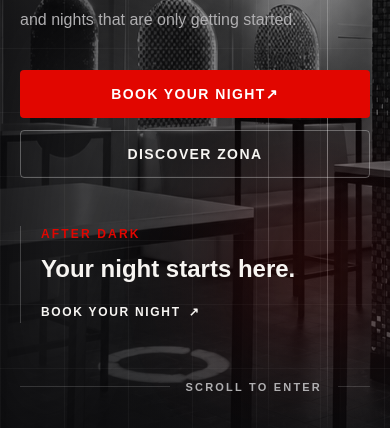
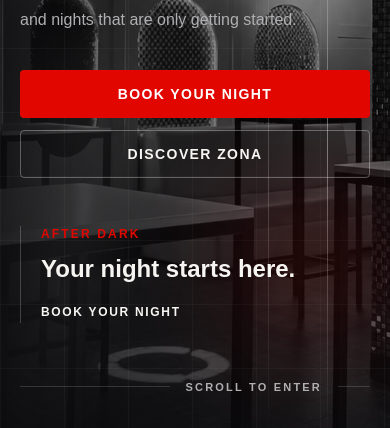
Before and after one commit to zokinacevv/zona-nightclub, a Next.js app: page / in a window 390 px wide. Shown: the part 410-838 px from the top of the page. Built offline with nearby package versions, Linux system fonts and the light colour scheme; no server answers; the database is empty.

Commit message:
Remove arrows from mobile booking buttons

```diff
--- a/src/components/site/hero.tsx
+++ b/src/components/site/hero.tsx
@@ -47,7 +47,7 @@ export function Hero() {
                 className="inline-flex min-h-12 items-center justify-center rounded-sm bg-accent px-6 text-sm font-bold tracking-[0.1em] text-white uppercase transition-colors hover:bg-[#ff201a] focus-visible:ring-2 focus-visible:ring-accent focus-visible:ring-offset-2 focus-visible:ring-offset-background focus-visible:outline-none"
                 href="#reservations"
               >
-                BOOK YOUR NIGHT <span aria-hidden="true">↗</span>
+                BOOK YOUR NIGHT
               </a>
               <a
                 className="inline-flex min-h-12 items-center justify-center rounded-sm border border-white/30 px-6 text-sm font-bold tracking-[0.1em] text-foreground uppercase transition-colors hover:border-foreground hover:bg-white/10 focus-visible:ring-2 focus-visible:ring-accent focus-visible:ring-offset-2 focus-visible:ring-offset-background focus-visible:outline-none"
@@ -69,7 +69,7 @@ export function Hero() {
               className="mt-5 inline-flex items-center gap-2 text-xs font-bold tracking-[0.14em] text-foreground uppercase transition-colors hover:text-accent focus-visible:ring-2 focus-visible:ring-accent focus-visible:outline-none"
               href="#reservations"
             >
-              Book your night <span aria-hidden="true">↗</span>
+              Book your night
             </a>
           </div>
         </div>
```
